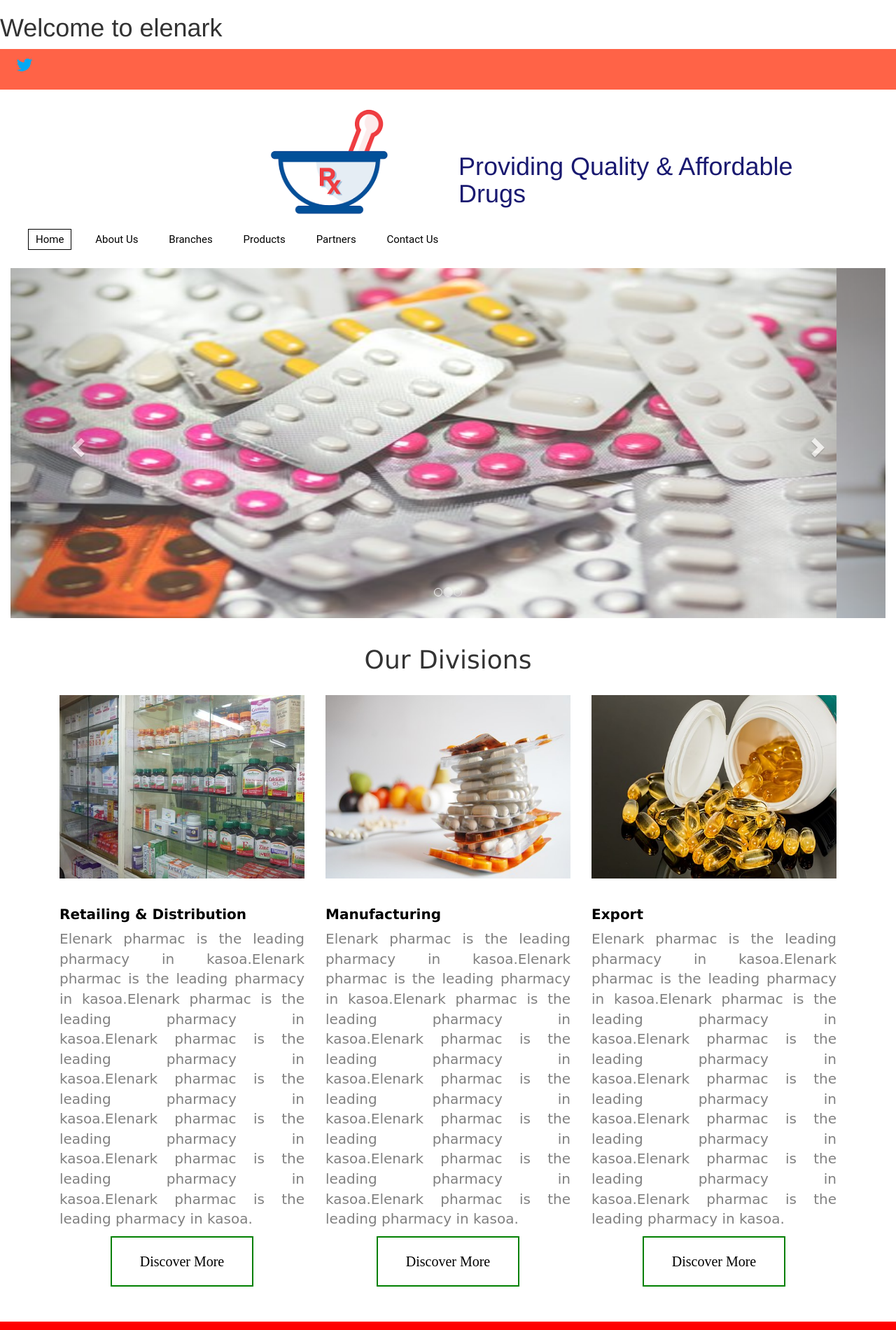
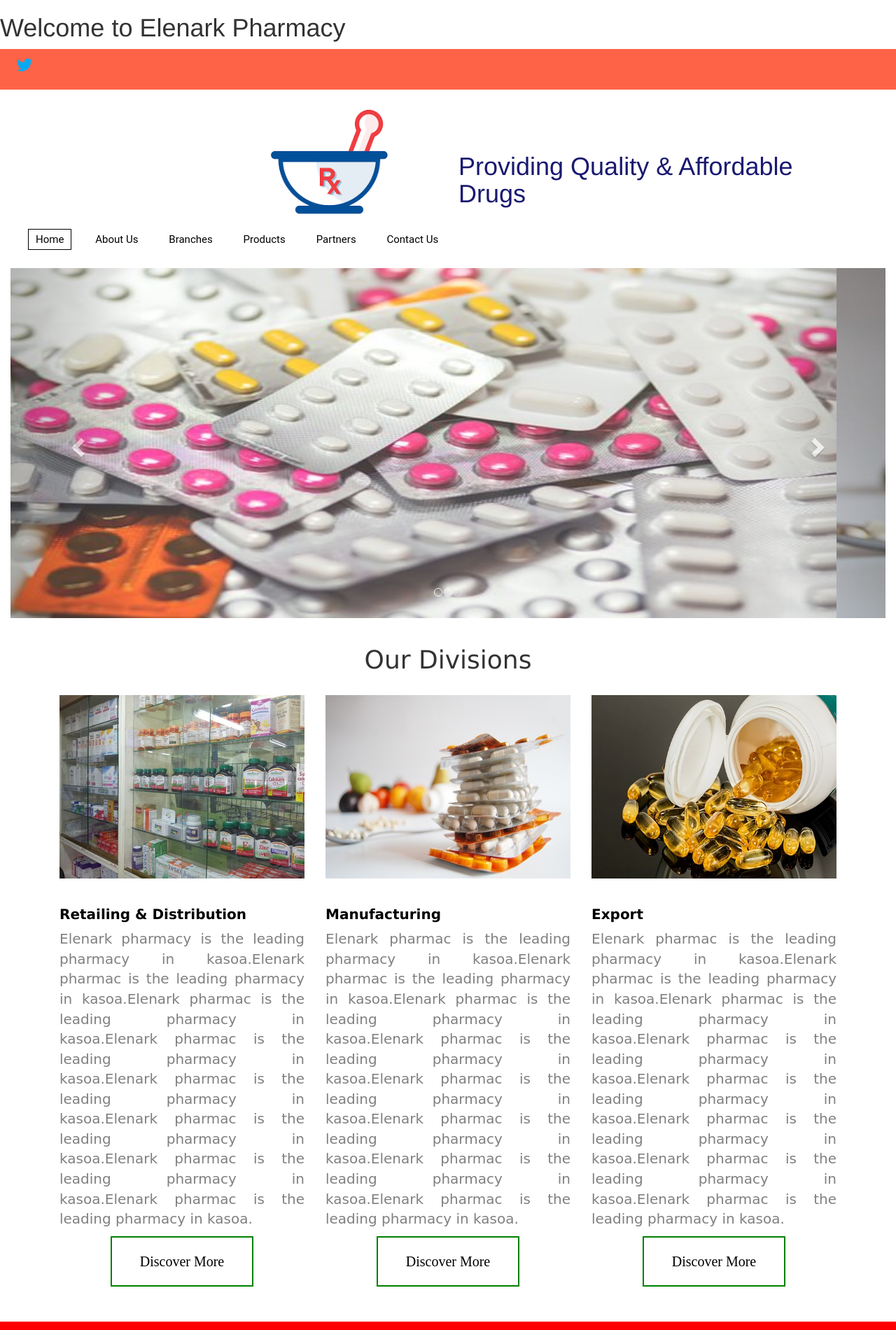
Before and after one commit to ummyhajj/elenarkpharmacy, a plain HTML site: page index.html in a window 1280 px wide. Shown: the whole page at 70% size. Drawn offline with nearby package versions, Linux system fonts and the light colour scheme.

Commit message:
Update index.html

```diff
--- a/index.html
+++ b/index.html
@@ -9,7 +9,7 @@
 		  <script src="https://maxcdn.bootstrapcdn.com/bootstrap/3.4.0/js/bootstrap.min.js"></script>
 		</head>
 			<body>
-				<h1>Welcome to elenark</h1>
+				<h1>Welcome to Elenark Pharmacy</h1>
 							<div class="logo-area">
 									<div>
 										<img src="assets/images/twitter.png" width="30px">
@@ -95,7 +95,7 @@
 					<div class="row">
 						<div class="col-md-4">
 							<h1>Retailing & Distribution</h1>
-							<p>Elenark pharmac is the leading pharmacy in kasoa.Elenark pharmac is the leading pharmacy in kasoa.Elenark pharmac is the leading pharmacy in kasoa.Elenark pharmac is the leading pharmacy in kasoa.Elenark pharmac is the leading pharmacy in kasoa.Elenark pharmac is the leading pharmacy in kasoa.Elenark pharmac is the leading pharmacy in kasoa.Elenark pharmac is the leading pharmacy in kasoa.</p>
+							<p>Elenark pharmacy is the leading pharmacy in kasoa.Elenark pharmac is the leading pharmacy in kasoa.Elenark pharmac is the leading pharmacy in kasoa.Elenark pharmac is the leading pharmacy in kasoa.Elenark pharmac is the leading pharmacy in kasoa.Elenark pharmac is the leading pharmacy in kasoa.Elenark pharmac is the leading pharmacy in kasoa.Elenark pharmac is the leading pharmacy in kasoa.</p>
 
 							<div class="col-md-2">
 
```
